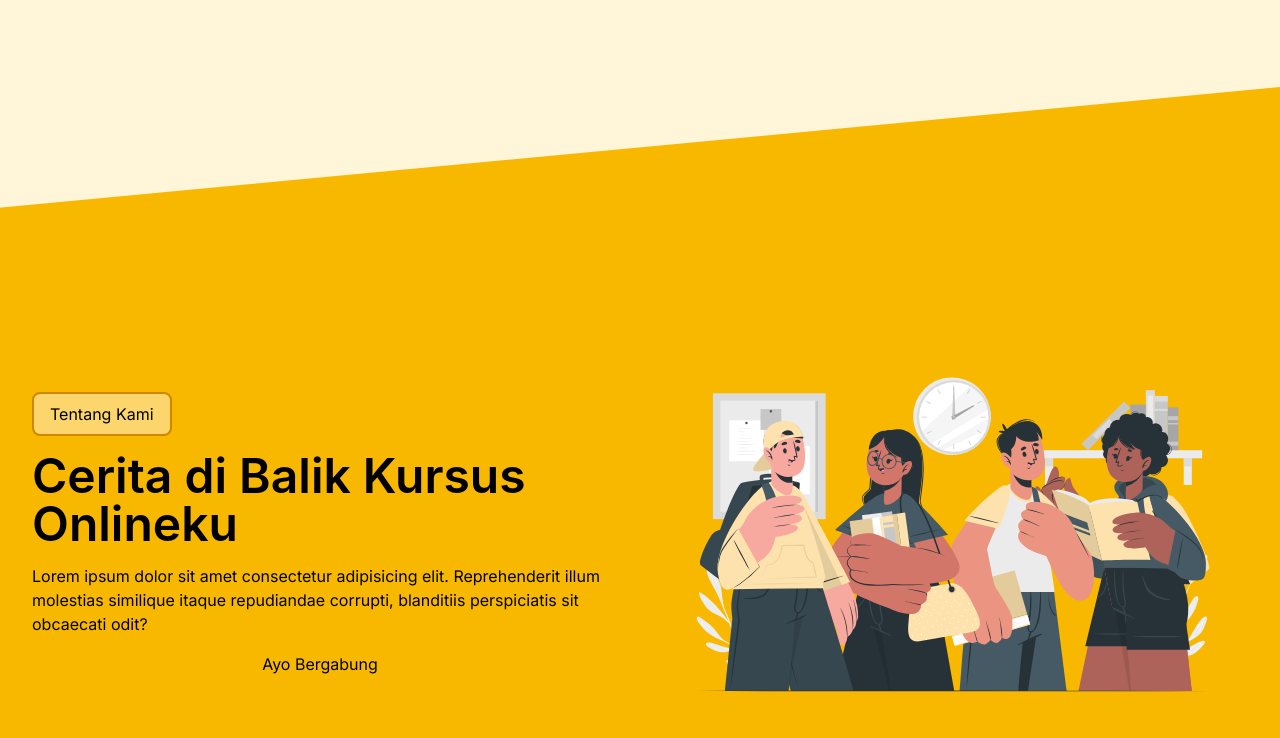
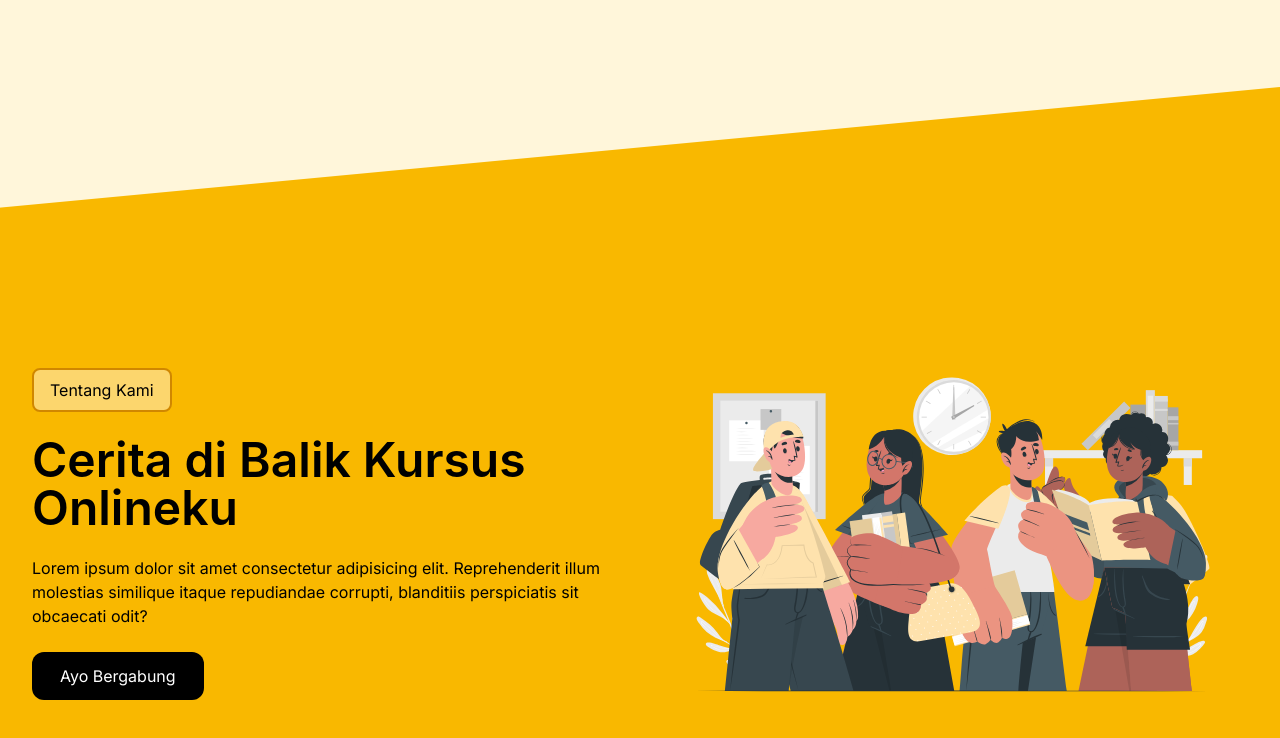
Before and after one commit to HEXS1010/web-kursus, a website built with Vite: page index.html in a window 1280 px wide. Shown: the part 575-1313 px from the top of the page. Built offline with nearby package versions, Linux system fonts and the light colour scheme.

Commit message:
selesai untuk about us

```diff
--- a/index.html
+++ b/index.html
@@ -110,8 +110,12 @@
       <!-- About us Section -->
       <section class="bg-hero py-28">
         <div class="max-w-7xl mx-auto px-2 sm:px-6 lg:px-8">
-          <div class="flex justify-center items-center gap-12">
-            <div class="flex flex-col gap-[1rem] max-w-xl">
+          <div
+            class="flex flex-col justify-center items-center md:flex-row gap-12"
+          >
+            <div
+              class="flex flex-col text-center gap-[1.5rem] max-w-xl md:text-left"
+            >
               <span
                 class="bg-body/50 inline-block w-fit px-4 py-2 rounded-lg font-nav border-[2px] border-yellow-600 font-nav-text font-normal text-base"
                 >Tentang Kami</span
@@ -125,13 +129,16 @@
                 corrupti, blanditiis perspiciatis sit obcaecati odit?
               </p>
 
-              <button class="font-nav-text">Ayo Bergabung</button>
+              <button
+                class="w-fit font-nav-text bg-black px-7 py-3 text-white rounded-xl"
+              >
+                Ayo Bergabung
+              </button>
             </div>
 
             <div class="w-[67%] md:w-[70%]">
               <img src="img/Students-cuate.svg" alt="about-us" />
             </div>
-
           </div>
         </div>
       </section>
```
